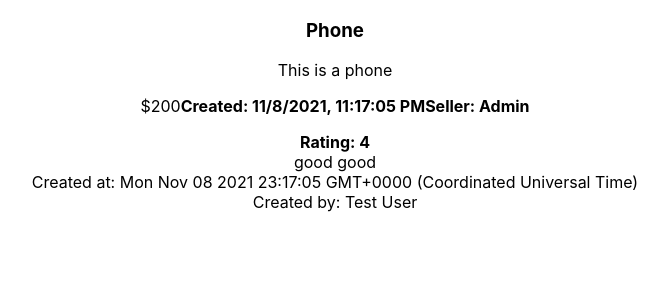
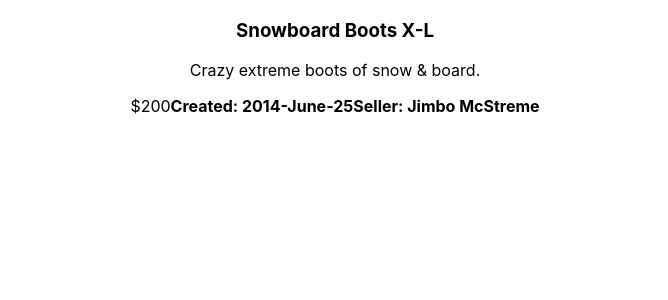
Before and after one commit to CodeCoreYVR/lab_solutions_august_2021, a React (Create React App) app in the folder react_basics/react-amazon-client/: page / in a window 1280 px wide. Shown: the top 300 px of the page, without its empty margins (305-973 px from the left). Built offline with nearby package versions, Linux system fonts and the light colour scheme.

Commit message:
react basics lab 3

```diff
--- a/react_basics/react-amazon-client/src/App.js
+++ b/react_basics/react-amazon-client/src/App.js
@@ -1,11 +1,12 @@
 import './App.css';
-import ProductDetails from './components/ProductDetails';
-import ReviewDetails from './components/ReviewDetails'
+// import ProductDetails from './components/ProductDetails';
+// import ReviewDetails from './components/ReviewDetails'
+import ProductShowPage from './components/ProductShowPage'
 
 function App() {
   return (
     <div className="App">
-      <ProductDetails
+      {/* <ProductDetails
         title="Phone"
         description="This is a phone"
         price={200}
@@ -17,7 +18,8 @@ function App() {
         body="good good"
         created_at={new Date()}
         full_name="Test User"
-      />
+      /> */}
+      <ProductShowPage />
     </div>
   );
 }
--- /dev/null
+++ b/react_basics/react-amazon-client/src/components/ProductShowPage.js
@@ -0,0 +1,53 @@
+import React from 'react';
+import ProductDetails from './ProductDetails';
+
+export default function ProductShowPage() {
+    const product = {
+        id: 102,
+        title: 'Snowboard Boots X-L',
+        description: 'Crazy extreme boots of snow & board.',
+        created_at: '2014-June-25',
+        price: 200,
+        seller: {
+            full_name: 'Jimbo McStreme'
+        },
+        reviews: [
+            {
+                id: 225,
+                rating: 3,
+                body:
+                    'Synth park swag. Sustainable kickstarter synth biodiesel lomo 8-bit trust fund. Dreamcatcher ugh slow-carb photo booth whatever chicharrones mumblecore bitters. Lumbersexual helvetica tacos pop-up. Salvia chillwave sartorial five dollar toast.',
+                created_at: '2014-June-27',
+                full_name: 'Hipster Dude'
+            },
+            {
+                id: 224,
+                rating: 4,
+                body:
+                    "Keffiyeh tofu typewriter butcher phlogiston. You probably haven't heard of them neutra gastropub ennui lo-fi ethical health. Church-key neutra meditation. Literally ramps art party phlogiston kale chips loko messenger bag thundercats. Xoxo pickled letterpress park selvage.",
+                created_at: '2014-June-26',
+                full_name: 'Sally Tofupants'
+            },
+            {
+                id: 223,
+                rating: 3,
+                body:
+                    "Vegan seitan you probably haven't heard of them mixtape disrupt etsy dreamcatcher. Flannel beard kombucha ramps. Chillwave meh actually waistcoat cray hashtag wolf knausgaard. Microdosing intelligentsia raw denim dreamcatcher gentrify wayfarers direct trade. Everyday tousled biodiesel pork belly.",
+                created_at: '2014-June-26',
+                full_name: 'Veronika Biodiesel'
+            }
+        ],
+        tags: ['sports', 'fitness', 'outdoors']
+    };
+    return (
+        <div>
+            <ProductDetails
+                title={product.title}
+                description={product.description}
+                created_at={product.created_at}
+                seller={product.seller}
+                price={product.price}
+            />
+        </div>
+    )
+}
```
